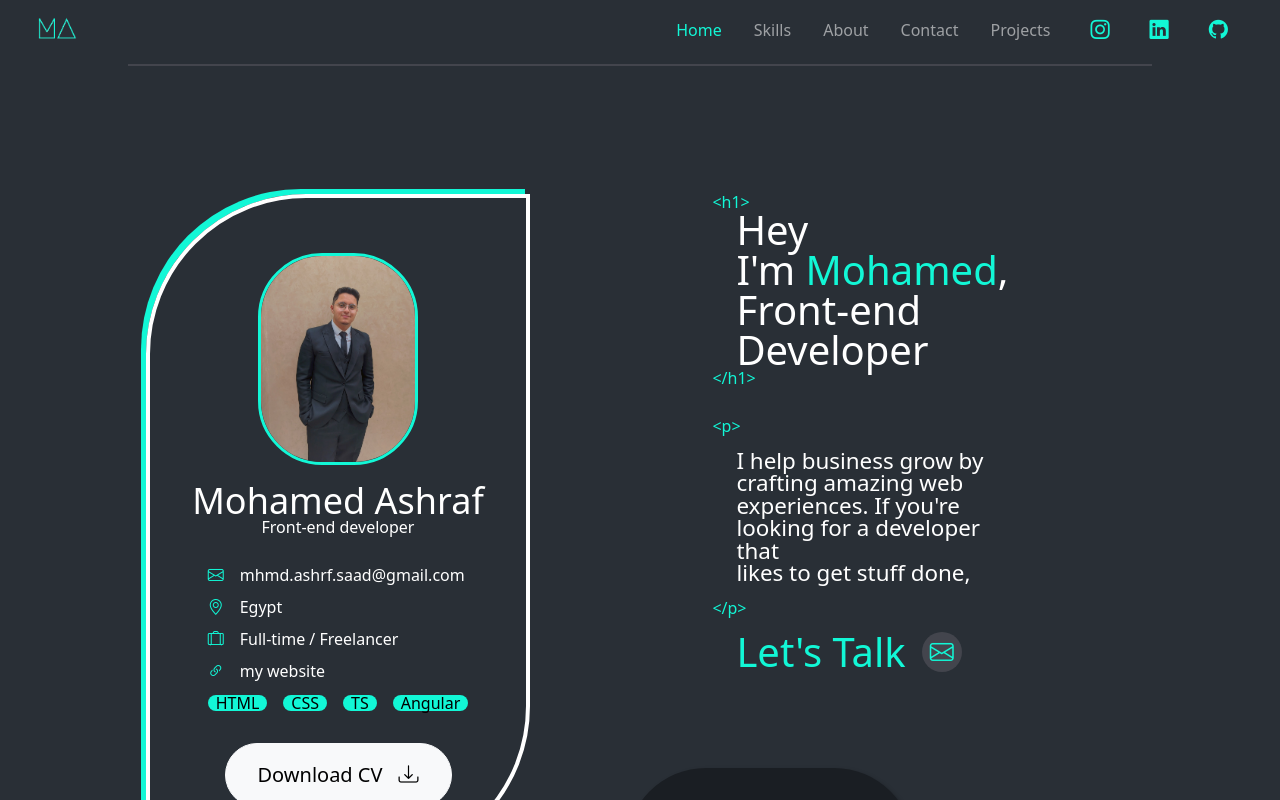
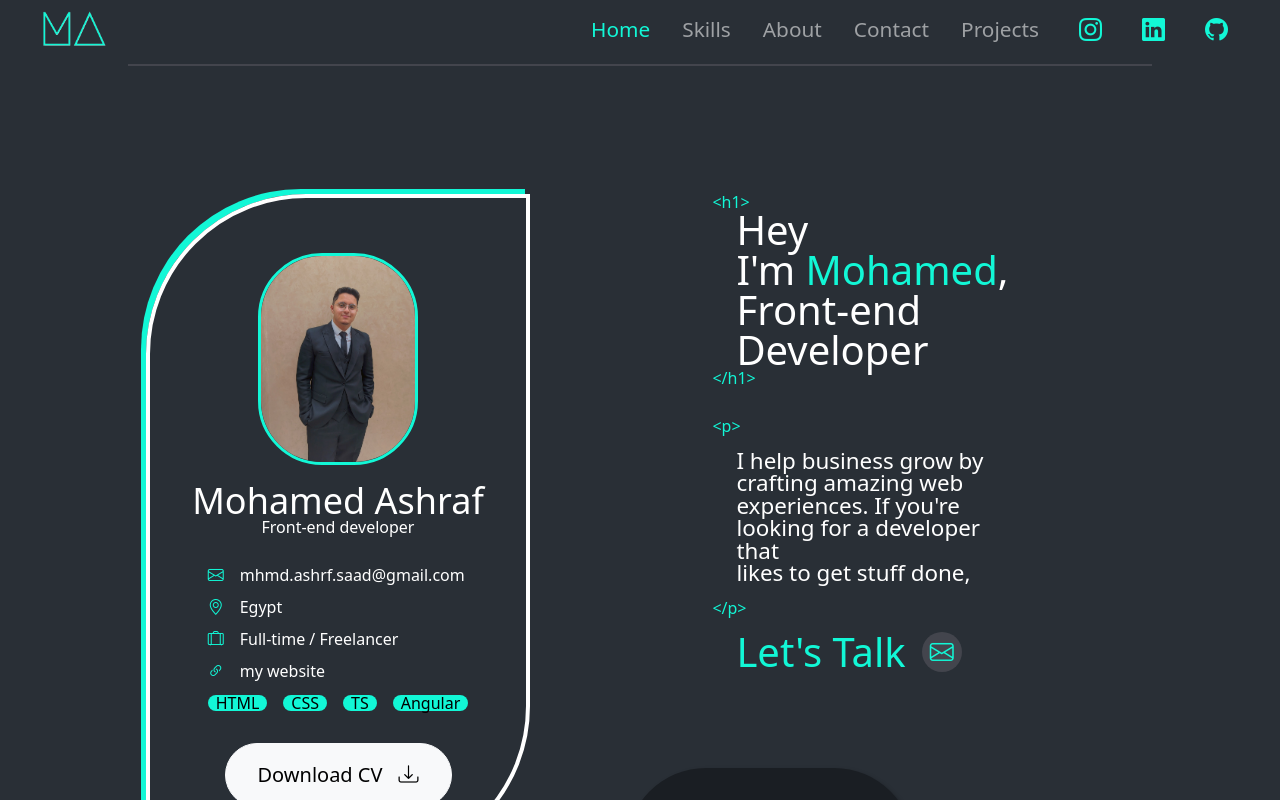
Before and after one commit to mhmd-ashrf-saad/Portfolio, an Angular app: page / in a window 1280 px wide. Shown: the top 800 px of the page. Built offline with nearby package versions, Linux system fonts and the light colour scheme; a web font is replaced by a local one.

Commit message:
Update header.css

```diff
--- a/src/app/components/header/header.css
+++ b/src/app/components/header/header.css
@@ -85,14 +85,17 @@ i {
 
   .navbar-nav {
     gap: 1rem;
+    font-size: 1.3rem;
+
   }
 
   .icons {
     gap: 32px;
 
     i {
-      font-size: 1.2rem;
+      font-size: 1.438rem;
       transition: transform 0.3s ease;
+
     }
 
     i:hover {
@@ -123,6 +126,10 @@ i {
 
   .nav-link:hover::after {
     width: 100%;
+  }
+  img{
+    width: 5rem;
+
   }
 }
 
@@ -201,4 +208,5 @@ i {
   .brand img {
     width: 2.5rem;
   }
+
 }
```
